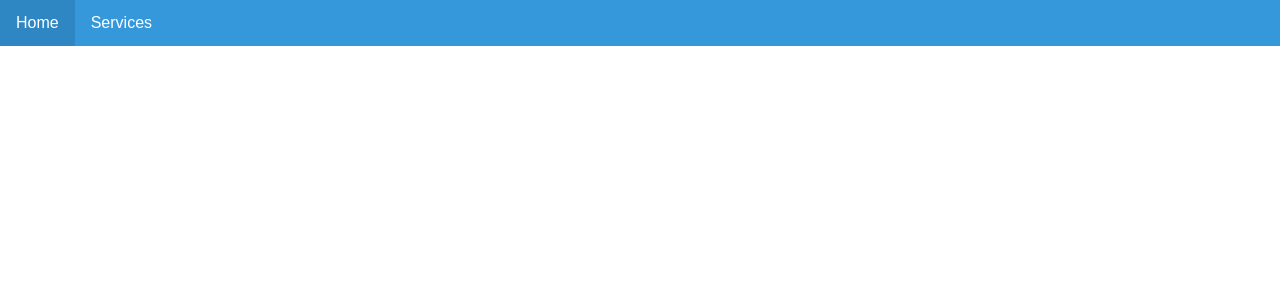
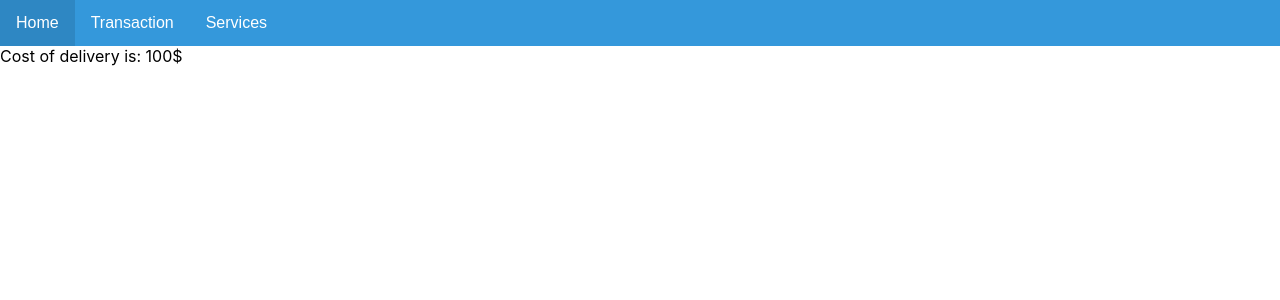
Before and after one commit to arcvelit/SADPS, a React (Create React App) app in the folder sadps-app/: page /transaction in a window 1280 px wide. Before the commit this address had no page. Shown: the top 300 px of the page. Built offline with nearby package versions, Linux system fonts and the light colour scheme.

Commit message:
Added barebones code for Transaction page

```diff
--- a/sadps-app/src/App.js
+++ b/sadps-app/src/App.js
@@ -7,6 +7,7 @@ import DefaultHome from './components/Home/DefaultHome';
 import NavigationBar from './components/General/NavigationBar';
 import LeaveAReview from './components/Deliveries/Customer/LeaveAReview';
 import GetTrackingUpdates from './components/Deliveries/Customer/GetTrackingUpdates';
+import Transaction from './components/Transaction/Transaction';
 
 function App() {
   return (
@@ -18,6 +19,7 @@ function App() {
         <Route path="/leave-a-review" Component={LeaveAReview}/>
         <Route path="/make-delivery-request" Component={MakeDeliveryRequest}/>
         <Route path="/generate-quotation-proposal" Component={GenerateQuotationProposal}/>
+        <Route path="/transaction" Component={Transaction}/>
         <Route path="/" Component={DefaultHome}/>
 
       <Route render={() => <Navigate to="/" />} />
--- a/sadps-app/src/components/General/NavigationBar.js
+++ b/sadps-app/src/components/General/NavigationBar.js
@@ -13,6 +13,9 @@ function NavigationBar()
       <div className='navbar'>
         <li>
             <Link to="/" style={STYLE_LINK_NAVBAR}>Home</Link>
+        </li>
+        <li>
+            <Link to="/transaction" style={STYLE_LINK_NAVBAR}>Transaction</Link>
         </li>
         <div className='dropdown'>
             <button className='dropbtn'>Services</button>
--- /dev/null
+++ b/sadps-app/src/components/Transaction/Transaction.jsx
@@ -0,0 +1,20 @@
+import React from 'react';
+import './Transaction.css';
+import { useTransactionDetails } from './hooks';
+
+const Transaction = () => {
+    const {transactionCost} = useTransactionDetails();
+
+    /*
+        Page that shows the subtotal of the transaction (can be fake numbers) and every essential
+        info like shipping address, is it a delivery or refund, what method of delivery was selected;
+        each of them with « change » buttons (that don’t need to be implemented)
+    */
+    return (
+        <div>
+            Cost of delivery is: {transactionCost}$
+        </div>
+    );
+}
+
+export default Transaction;
--- /dev/null
+++ b/sadps-app/src/components/Transaction/hooks.js
@@ -0,0 +1,6 @@
+import { useState } from 'react';
+
+export const useTransactionDetails = () => {
+    const [transactionCost] = useState(100);
+    return {transactionCost};
+}
```
Also changed, not shown: sadps-app/src/components/Transaction/Transaction.css (added).
